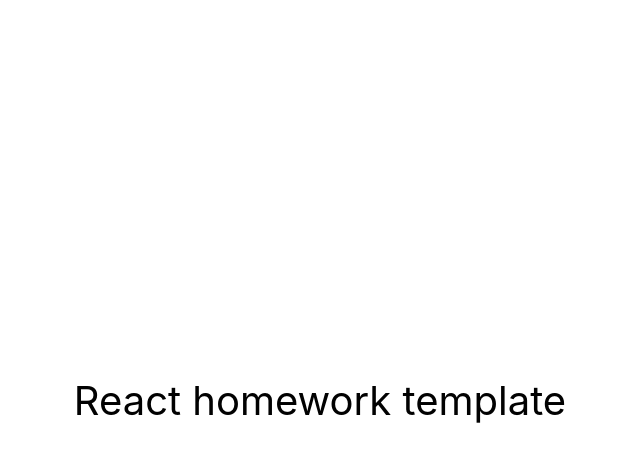
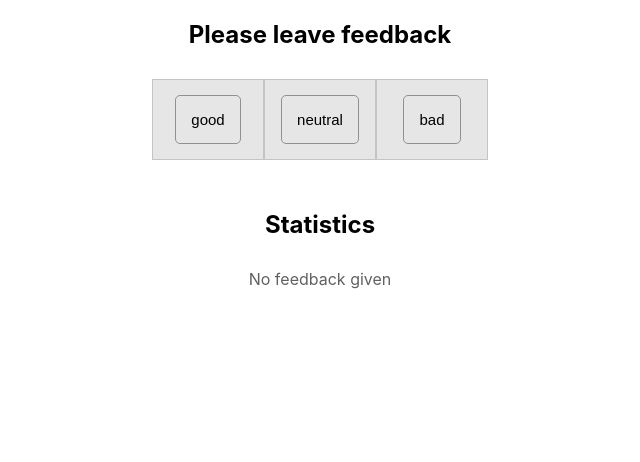
Before and after one commit to 3197344/goit-react-hw-02-feedback, a React (Create React App) app: page / in a window 1280 px wide. Shown: the top 462 px of the page, without its empty margins (320-960 px from the left). Built offline with nearby package versions, Linux system fonts and the light colour scheme.

Commit message:
add task 1

```diff
--- a/src/components/App.jsx
+++ b/src/components/App.jsx
@@ -1,16 +1,61 @@
-export const App = () => {
-  return (
-    <div
-      style={{
-        height: '100vh',
-        display: 'flex',
-        justifyContent: 'center',
-        alignItems: 'center',
-        fontSize: 40,
-        color: '#010101'
-      }}
-    >
-      React homework template
-    </div>
-  );
-};
+import React, { Component } from 'react';
+
+import Layout from './Layout/Layout';
+import Section from './Section/Section';
+import Notification from './Notification/Notification';
+import Statistics from './Statistics/Statistics';
+// import CardInterface from './CardInterface/CardInterface';
+// import FeedbackOptions from './FeedbackOptions/FeedbackOptions';
+import About from "./aboutFeedback/aboutFeedback";
+
+
+export class App extends Component {
+  state = {
+    good: 0,
+    neutral: 0,
+    bad: 0,
+  };
+
+clickHandler = event => {
+    const { name } = event.target;
+    this.setState(state => ({ [name]: state[name] + 1 }));
+  };
+
+countTotalFeedback = () => {
+    return Object.values(this.state).reduce((acc, item) => {
+      return acc + item;
+    });
+  };
+
+  countPositiveFeedbackPercentage = () => {
+    return Math.round((this.state.good / this.countTotalFeedback()) * 100);
+  };
+
+  render() {
+    const total = this.countTotalFeedback();
+    const positivePercentage = this.countPositiveFeedbackPercentage();
+    const { good, neutral, bad } = this.state;
+
+    return (
+      <Layout>
+          <Section title="Please leave feedback">
+            <About onWriteFeedback={this.clickHandler} />
+          </Section>
+          <Section title="Statistics">
+            {total ? (
+              <Statistics
+                good={good}
+                neutral={neutral}
+                bad={bad}
+                total={total}
+                positivePercentage={positivePercentage}
+              />
+            ) : (
+              <Notification message="No feedback given" />
+            )}
+          </Section>
+
+      </Layout>
+    );
+  }
+}
--- /dev/null
+++ b/src/components/Layout/Layout.js
@@ -0,0 +1,7 @@
+import s from './Layout.module.css';
+
+const Layout = ({ children }) => {
+    return <div className={s.container}>{children}</div>;
+};
+
+export default Layout;
--- /dev/null
+++ b/src/components/Layout/Layout.module.css
@@ -0,0 +1,4 @@
+.container {
+    width: 100%;
+    margin: 0 auto;
+}
--- /dev/null
+++ b/src/components/Notification/Notification.js
@@ -0,0 +1,7 @@
+import s from './Notification.module.css';
+
+const Notification = ({ message }) => {
+    return <div className={s.notification}>{message}</div>;
+};
+
+export default Notification;
--- /dev/null
+++ b/src/components/Notification/Notification.module.css
@@ -0,0 +1,4 @@
+.notification {
+    text-align: center;
+    color: rgb(96, 97, 97);
+}
--- /dev/null
+++ b/src/components/Section/Section.js
@@ -0,0 +1,12 @@
+import s from './Section.module.css';
+
+const Section = ({ title, children }) => {
+    return (
+        <section className={s.section}>
+        {title && <h2 className={s.title}>{title}</h2>}
+        {children}
+        </section>
+    );
+};
+
+export default Section;
--- /dev/null
+++ b/src/components/Section/Section.module.css
@@ -0,0 +1,8 @@
+.section:not(:last-child) {
+    margin-bottom: 50px;
+}
+
+.title {
+    text-align: center;
+    margin-bottom: 30px;
+}
--- /dev/null
+++ b/src/components/Statistics/Statistics.js
@@ -0,0 +1,39 @@
+import PropTypes from 'prop-types';
+import s from './Statistics.module.css';
+
+const Statistics = ({ good, neutral, bad, total, positivePercentage }) =>  {
+
+    return (
+        <ul className={s.stats}>
+            <li className={s.list}>
+                <p className={s.label}>Good: {good}</p>
+            </li>
+
+            <li className={s.list}>
+                <p className={s.label}>Neutral: {neutral}</p>
+            </li>
+
+            <li className={s.list}>
+                <p className={s.label}>Bad: {bad}</p>
+            </li>
+
+            <li className={s.list}>
+                <p className={s.label}>Total: {total}</p>
+            </li>
+
+            <li className={s.list}>
+                <p className={s.label}>Positive feedback: {positivePercentage}%</p>
+            </li>
+        </ul>
+    );
+};
+
+Statistics.propTypes = {
+    good: PropTypes.number.isRequired,
+    neutral: PropTypes.number.isRequired,
+    bad: PropTypes.number.isRequired,
+    total: PropTypes.number.isRequired,
+    positivePercentage: PropTypes.number.isRequired,
+};
+
+export default Statistics;
--- /dev/null
+++ b/src/components/Statistics/Statistics.module.css
@@ -0,0 +1,22 @@
+.stats {
+    width: 320px;
+    padding-left: 5px;
+    padding-right: 5px;
+    list-style: none;
+    margin: 0 auto;
+
+    font-size: 20px;
+}
+.list{
+    padding-left: 5px;
+    padding-right: 5px;
+}
+
+.label{
+    padding: 15px;
+    border-radius: 5px;
+    border: 1px solid rgb(146, 144, 144);
+    background-color: rgb(230, 230, 230);
+    font-size: 15px;
+    cursor: pointer;
+}
--- /dev/null
+++ b/src/components/aboutFeedback/aboutFeedback.js
@@ -0,0 +1,42 @@
+import React from 'react';
+import s from './aboutFeedback.module.css';
+
+const About = ({ onWriteFeedback }) => {
+
+    return (
+        <ul className={s.stats}>
+            <li className={s.list}>
+                <button className={s.label}
+                    type="button"
+                    name="good"
+                    onClick={onWriteFeedback}
+                >
+                    good
+                </button>
+
+            </li>
+            <li className={s.list}>
+                <button className={s.label}
+                    type="button"
+                    name="neutral"
+                    onClick={onWriteFeedback}
+                >
+                    neutral
+                </button>
+
+            </li>
+            <li className={s.list}>
+                <button className={s.label}
+                    type="button"
+                    name="bad"
+                    onClick={onWriteFeedback}
+                >
+                    bad
+                </button>
+
+            </li>
+        </ul>
+    );
+};
+
+export default About;
--- /dev/null
+++ b/src/components/aboutFeedback/aboutFeedback.module.css
@@ -0,0 +1,41 @@
+.stats {
+    width: 100%;
+    display: flex;
+        flex-wrap: wrap;
+        justify-content: center;
+        align-items: center;
+    padding: 0;
+
+    list-style: none;
+    margin: 0 auto;
+    text-align: center;
+    font-size: 20px;
+}
+.list{
+    border:1px solid rgb(196, 196, 196);
+    width: 80px;
+    padding: 15px;
+    background-color: rgb(230, 230, 230);
+
+}
+.list:first-child:hover .label{
+    background-color: green;
+}
+.list:nth-child(2n):hover .label {
+    background-color: rgb(220, 248, 58);
+}
+.list:last-child:hover .label {
+    background-color: rgb(219, 21, 21);
+}
+.label{
+    padding: 15px;
+    border-radius: 5px;
+    border: 1px solid rgb(146, 144, 144);
+    background-color: rgb(230, 230, 230);
+    font-size: 15px;
+    cursor: pointer;
+}
+
+.label:hover{
+box-shadow: 4px 4px 8px rgba(31, 31, 31, 0.3);
+}
```
